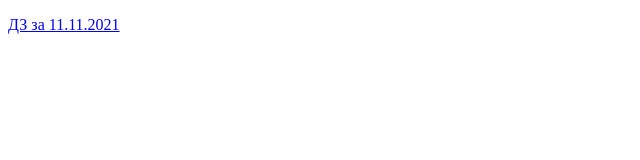
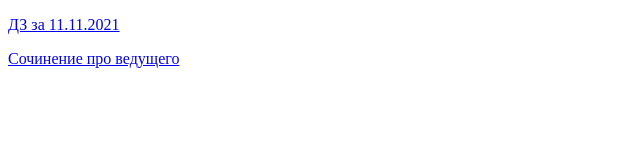
Before and after one commit to MarselHapa5/School, a plain HTML site: page rus.html in a window 1280 px wide. Shown: the whole page, without its empty margins (0-640 px from the left). Drawn offline with Linux system fonts and the light colour scheme.

Commit message:
добавление гиперссылки на сочинение

```diff
--- a/rus.html
+++ b/rus.html
@@ -8,5 +8,6 @@
 </head>
 <body>
     <p><a href="dz za 11,11,2021.html">ДЗ за 11.11.2021</a></p>
+    <p><a href="sochineniye pro wedushego.html">Сочинение про ведущего</a></p>
 </body>
 </html>
```
